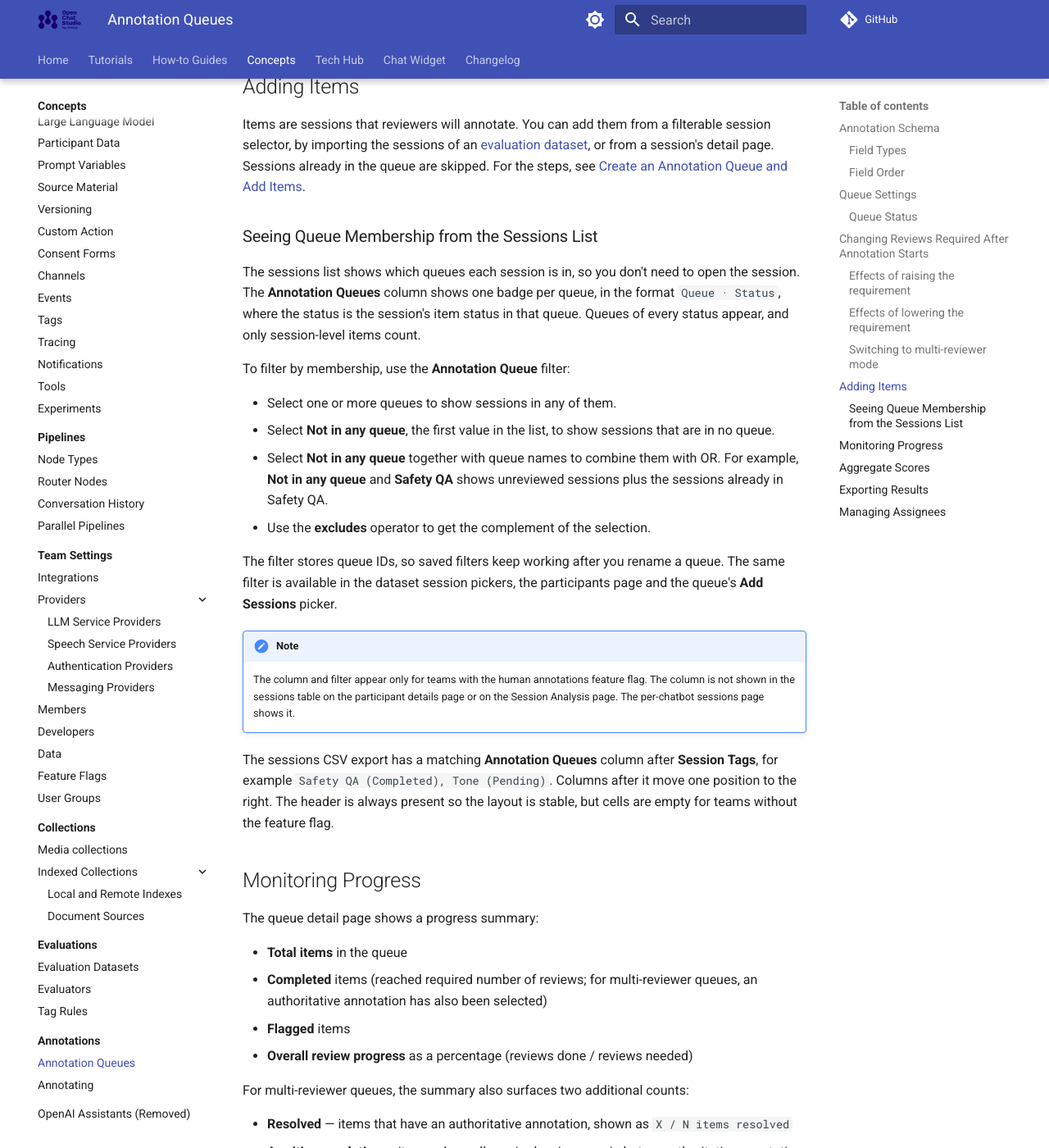
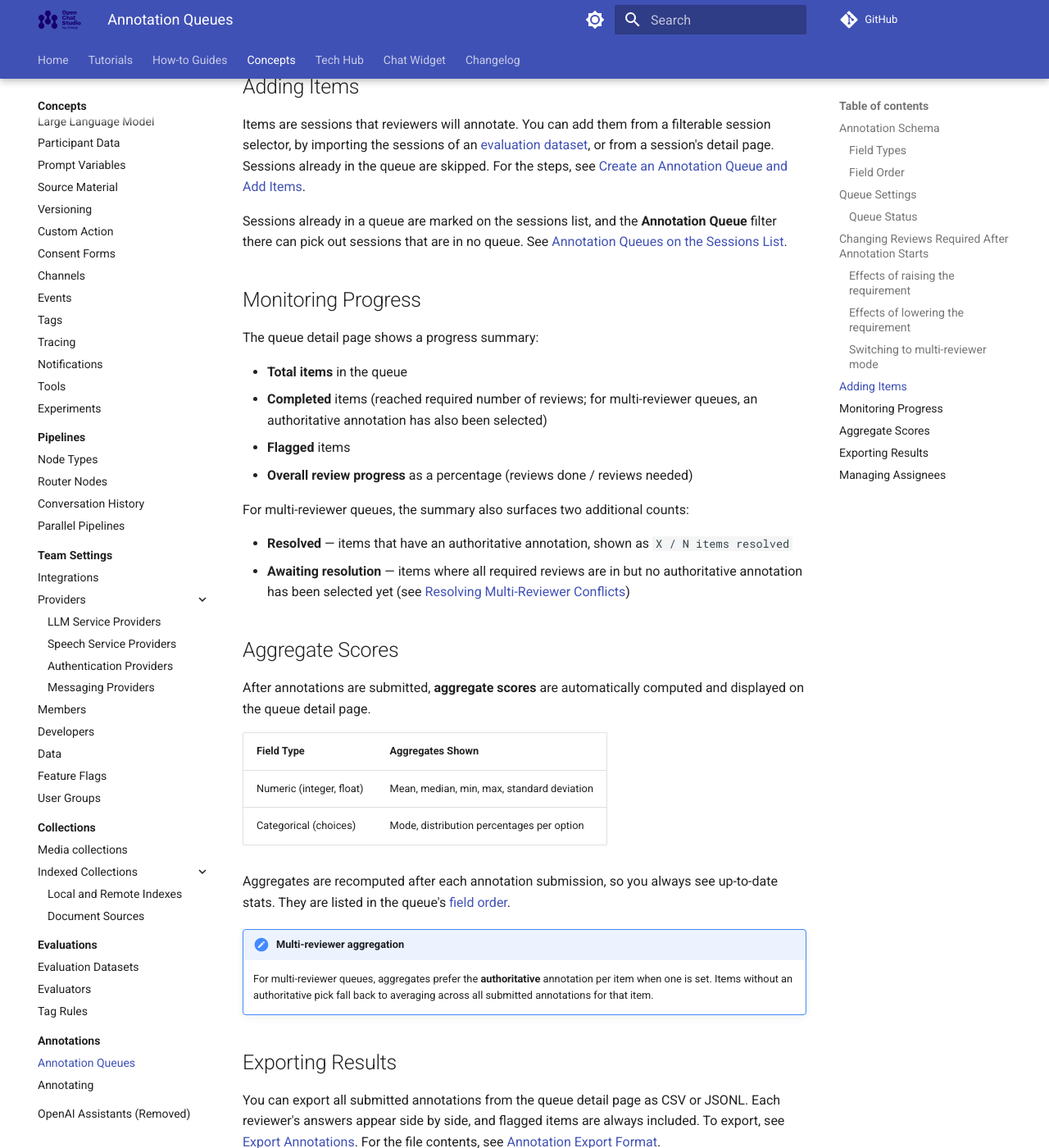
Before and after one commit to dimagi/open-chat-studio-docs, an MkDocs documentation site: the page built from docs/concepts/annotations/queues.md, in a window 1280 px wide and 1400 px high, scrolled down 3039 px. Shown: the whole window at 82% size. Built offline with MkDocs 1.6.1 and Material for MkDocs 9.7.7, drawn with Linux system fonts in a browser that asks for light colours; a script that is not in the unit is left out; comment, search, counter and statistics services are not loaded.

Commit message:
Move the annotation queue sessions-list section to the sessions concept page

```diff
--- a/docs/changelog.md
+++ b/docs/changelog.md
@@ -12,7 +12,7 @@ hide:
     Looking for older entries? See the [GitHub release notes](https://github.com/dimagi/open-chat-studio-docs/releases).
 
 ## Oct 15, 2026
-* **NEW** Added an **Annotation Queues** column to the sessions list, showing each queue a session is in with the item's status, and an **Annotation Queue** filter with a **Not in any queue** option for finding sessions nobody has reviewed yet. Both require the human annotations feature flag. See [Seeing Queue Membership from the Sessions List](concepts/annotations/queues.md#seeing-queue-membership-from-the-sessions-list).
+* **NEW** Added an **Annotation Queues** column to the sessions list, showing each queue a session is in with the item's status, and an **Annotation Queue** filter with a **Not in any queue** option for finding sessions nobody has reviewed yet. Both require the human annotations feature flag. See [Annotation Queues on the Sessions List](concepts/sessions.md#annotation-queues-on-the-sessions-list).
 * **CHANGE** The session CSV export has a new **Annotation Queues** column directly after **Session Tags**, formatted `Queue name (Status), ...`. Every column after it moves one position to the right, so anyone reading the export by column position needs to adjust. The cells are empty for teams without the human annotations feature flag.
 * **NEW** Added v2 API endpoints to list, retrieve, create, update and archive a team's source material (`/api/v2/source-material/`) and consent forms (`/api/v2/consent-forms/`). Changes apply to working versions only and reach published chatbots when they are next published. Client-credentials tokens can read these resources but not change them. See the [API documentation](api/index.md).
 
--- a/docs/concepts/annotations/queues.md
+++ b/docs/concepts/annotations/queues.md
@@ -82,31 +82,7 @@ When you increase **Num reviews required** from 1 to more than 1, any authoritat
 
 Items are sessions that reviewers will annotate. You can add them from a filterable session selector, by importing the sessions of an [evaluation dataset](../evaluations/dataset.md), or from a session's detail page. Sessions already in the queue are skipped. For the steps, see [Create an Annotation Queue and Add Items](../../how-to/annotations/create-a-queue.md#add-items-to-the-queue).
 
-### Seeing Queue Membership from the Sessions List
-
-The sessions list shows which queues each session is in, so you don't need to open the session.
-The **Annotation Queues** column shows one badge per queue, in the format `Queue · Status`, where the status is the session's item status in that queue.
-Queues of every status appear, and only session-level items count.
-
-To filter by membership, use the **Annotation Queue** filter:
-
-- Select one or more queues to show sessions in any of them.
-- Select **Not in any queue**, the first value in the list, to show sessions that are in no queue.
-- Select **Not in any queue** together with queue names to combine them with OR.
-  For example, **Not in any queue** and **Safety QA** shows unreviewed sessions plus the sessions already in Safety QA.
-- Use the **excludes** operator to get the complement of the selection.
-
-The filter stores queue IDs, so saved filters keep working after you rename a queue.
-The same filter is available in the dataset session pickers, the participants page and the queue's **Add Sessions** picker.
-
-!!! note
-    The column and filter appear only for teams with the human annotations feature flag.
-    The column is not shown in the sessions table on the participant details page or on the Session Analysis page.
-    The per-chatbot sessions page shows it.
-
-The sessions CSV export has a matching **Annotation Queues** column after **Session Tags**, for example `Safety QA (Completed), Tone (Pending)`.
-Columns after it move one position to the right.
-The header is always present so the layout is stable, but cells are empty for teams without the feature flag.
+Sessions already in a queue are marked on the sessions list, and the **Annotation Queue** filter there can pick out sessions that are in no queue. See [Annotation Queues on the Sessions List](../sessions.md#annotation-queues-on-the-sessions-list).
 
 ## Monitoring Progress
 
--- a/docs/how-to/annotations/create-a-queue.md
+++ b/docs/how-to/annotations/create-a-queue.md
@@ -40,7 +40,7 @@ Use this method to pick sessions by filter.
 1. On the queue detail page, click **Add Sessions**, then **Import from Chatbots**.
 2. Use the filters to narrow the table to the sessions you want.
    To skip sessions already in a queue, set **Annotation Queue** to **Not in any queue**.
-   See [Seeing Queue Membership from the Sessions List](../../concepts/annotations/queues.md#seeing-queue-membership-from-the-sessions-list).
+   See [Annotation Queues on the Sessions List](../../concepts/sessions.md#annotation-queues-on-the-sessions-list).
 3. Choose how many sessions to add:
     - **Selected only** (default): add only the sessions whose checkboxes you ticked.
     - **All matching filters**: add every session that matches the current filters.
--- a/docs/how-to/evaluations/create-a-dataset.md
+++ b/docs/how-to/evaluations/create-a-dataset.md
@@ -65,7 +65,7 @@ Based on the evaluation level you have chosen, the system will clone either the
     !!! tip
         To pick sessions that no one has reviewed yet, set the **Annotation Queue** filter to **Not in any queue**.
         This filter is available only if your team has the human annotations feature flag.
-        See [Seeing Queue Membership from the Sessions List](../../concepts/annotations/queues.md#seeing-queue-membership-from-the-sessions-list).
+        See [Annotation Queues on the Sessions List](../../concepts/sessions.md#annotation-queues-on-the-sessions-list).
 
 4. Click **Create Dataset** to create the dataset rows.
 
```
Also changed, not shown: docs/concepts/sessions.md (+27 -0 lines).
